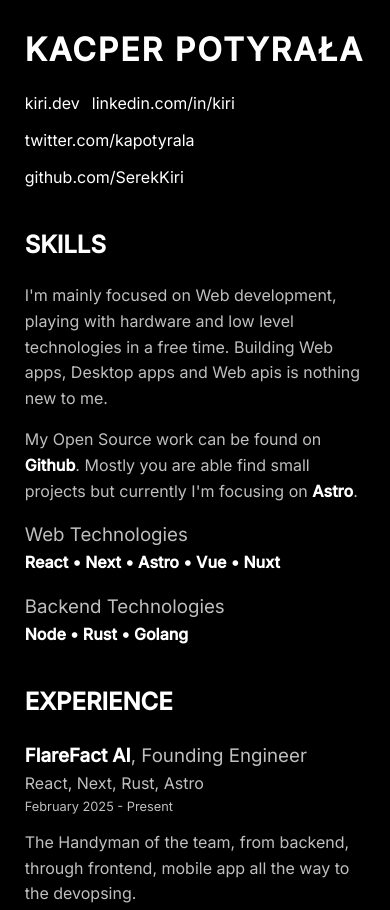
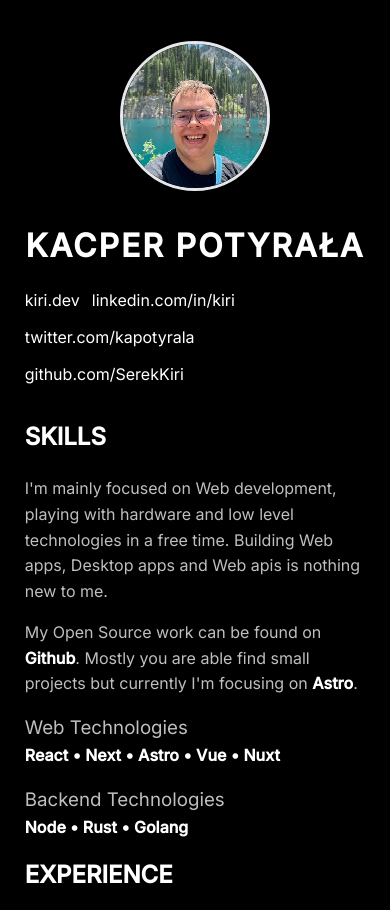
Before and after one commit to SerekKiri/kiri.dev, an Astro site in the folder astro/: page / in a window 390 px wide. Shown: the top 910 px of the page. Built offline with nearby package versions, Linux system fonts and the light colour scheme; Astro itself is replaced by a stand-in of ours.

Commit message:
add a profile image

```diff
--- a/astro/src/components/Experience.astro
+++ b/astro/src/components/Experience.astro
@@ -119,6 +119,14 @@
 </article>
 
 <style>
+  article {
+    margin: 0 0;
+  }
+
+  h2 {
+    margin-top: 0;
+  }
+
   h3 {
     margin: 0;
   }
--- a/astro/src/components/Header.astro
+++ b/astro/src/components/Header.astro
@@ -1,9 +1,58 @@
 ---
 import Name from "./Name.astro"
 import Contact from "./Contact.astro"
+import ProfileImage from "./ProfileImage.astro"
 ---
 
-<header>
-  <Name />
-  <Contact />
+<header class="header-container">
+  <div class="header-content">
+    <div class="header-left">
+      <Name />
+      <Contact />
+    </div>
+    <div class="header-right">
+      <ProfileImage />
+    </div>
+  </div>
 </header>
+
+<style>
+  .header-container {
+    width: 100%;
+    padding: 1rem 0;
+  }
+
+  .header-content {
+    display: flex;
+    justify-content: space-between;
+    align-items: center;
+    max-width: 1200px;
+    margin: 0 auto;
+    gap: 2rem;
+  }
+
+  .header-left {
+    flex: 1;
+  }
+
+  .header-right {
+    flex-shrink: 0;
+  }
+
+  /* Responsive design */
+  @media (max-width: 768px) {
+    .header-content {
+      flex-direction: column;
+      text-align: center;
+      gap: 1.5rem;
+    }
+
+    .header-left {
+      order: 2;
+    }
+
+    .header-right {
+      order: 1;
+    }
+  }
+</style>
--- a/astro/src/components/Main.astro
+++ b/astro/src/components/Main.astro
@@ -14,7 +14,13 @@
     flex-direction: row;
     flex-wrap: wrap;
     gap: 6em;
-    margin: calc(1em + 1ex) 0;
+    margin: 0 0;
+  }
+
+  @media (max-width: 1200px) {
+    main {
+      gap: 2em;
+    }
   }
 
   @media (max-width: 800px) {
--- /dev/null
+++ b/astro/src/components/ProfileImage.astro
@@ -0,0 +1,46 @@
+<img
+  src="/profile.jpeg"
+  srcset="/profile.jpeg 1x, /profile@2x.jpeg 2x"
+  alt="Profile photo"
+  class="profile-image"
+  width="120"
+  height="120"
+/>
+
+<style>
+  .profile-image {
+    border-radius: 50%;
+    object-fit: cover;
+    object-position: center;
+    transform: scale(1);
+    image-rendering: auto;
+    image-rendering: -webkit-optimize-contrast;
+    image-rendering: -moz-crisp-edges;
+    image-rendering: crisp-edges;
+    image-rendering: pixelated;
+    border: 3px solid #e5e7eb;
+    box-shadow:
+      0 4px 6px -1px rgba(0, 0, 0, 0.1),
+      0 2px 4px -1px rgba(0, 0, 0, 0.06);
+    transition: transform 0.2s ease-in-out;
+  }
+
+  .profile-image:hover {
+    transform: scale(1.25);
+  }
+
+  /* Responsive design */
+  @media (max-width: 768px) {
+    .profile-image {
+      width: 150px;
+      height: 150px;
+    }
+  }
+
+  @media (max-width: 480px) {
+    .profile-image {
+      width: 150px;
+      height: 150px;
+    }
+  }
+</style>
--- a/astro/src/components/Skills.astro
+++ b/astro/src/components/Skills.astro
@@ -32,6 +32,14 @@
 </article>
 
 <style>
+  article {
+    margin: 0 0;
+  }
+
+  h2 {
+    margin-top: 0;
+  }
+
   h3 {
     margin: 0;
   }
```
Also changed, not shown: astro/public/profile.jpeg (added).
